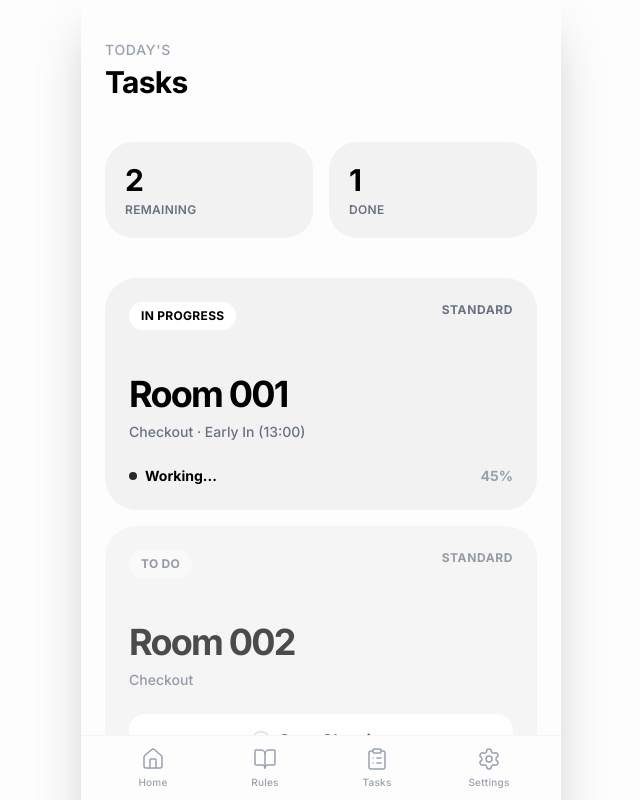
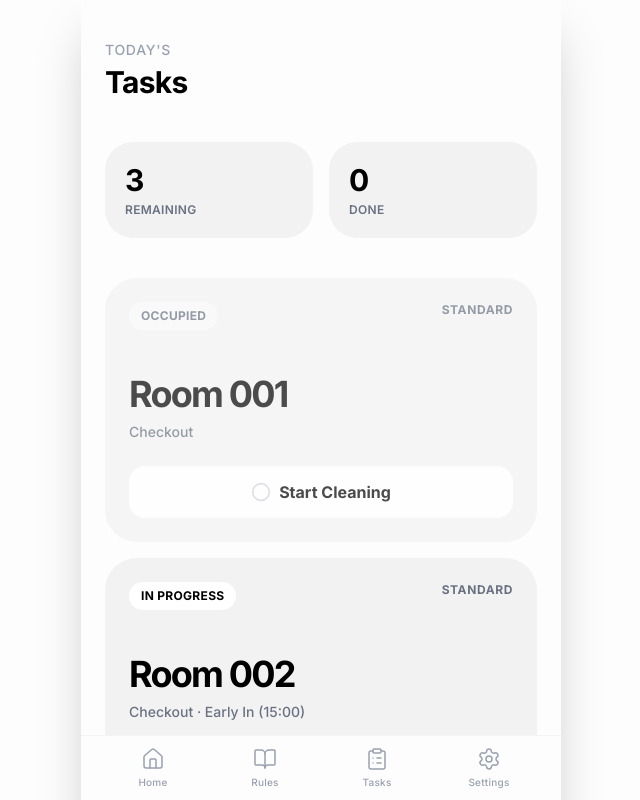
Before and after one commit to kazumakazuma0123/hotel-cleaning-app, a Next.js app: page /tasks in a window 1280 px wide. Shown: the top 800 px of the page, without its empty margins (319-959 px from the left). Built offline with nearby package versions, Linux system fonts and the light colour scheme.

Commit message:
feat: render task checklist link correctly for all valid statuses

```diff
--- a/src/app/tasks/page.tsx
+++ b/src/app/tasks/page.tsx
@@ -1,7 +1,22 @@
+"use client";
+
 import { CheckCircle2, Circle } from "lucide-react";
 import Link from "next/link";
+import { useRoomStore } from "@/store/useRoomStore";
 
 export default function TasksIndex() {
+    const rooms = useRoomStore((state) => state.rooms);
+
+    const remainingCount = rooms.filter(r => r.status === "before-cleaning" || r.status === "cleaning" || r.status === "occupied").length;
+    const doneCount = rooms.filter(r => r.status === "cleaned").length;
+
+    // Helper to get progress visually based on status
+    const getProgressStatus = (status: string) => {
+        if (status === "cleaned") return 100;
+        if (status === "cleaning") return 45; // Mock progress for cleaning
+        return 0;
+    };
+
     return (
         <div className="p-6 safe-top pb-24 min-h-screen bg-[#fdfdfd]">
             <header className="mb-10 pt-4">
@@ -14,20 +29,50 @@ export default function TasksIndex() {
             {/* Stats Summary Bento style */}
             <div className="flex gap-4 mb-10">
                 <div className="flex-1 bg-[#f2f2f2] p-5 rounded-[28px]">
-                    <p className="text-3xl font-bold text-black mb-1">2</p>
+                    <p className="text-3xl font-bold text-black mb-1">{remainingCount}</p>
                     <p className="text-xs font-semibold tracking-wide text-gray-500 uppercase">Remaining</p>
                 </div>
                 <div className="flex-1 bg-[#f2f2f2] p-5 rounded-[28px]">
-                    <p className="text-3xl font-bold text-black mb-1">1</p>
+                    <p className="text-3xl font-bold text-black mb-1">{doneCount}</p>
                     <p className="text-xs font-semibold tracking-wide text-gray-500 uppercase">Done</p>
                 </div>
             </div>
 
             {/* Task List */}
             <div className="space-y-4">
+                {rooms.map(room => {
+                    const isDone = room.status === "cleaned";
+                    const isWorking = room.status === "cleaning";
+                    const progress = getProgressStatus(room.status);
 
-                {/* In Progress Task */}
-                <Link href="/tasks/001" className="block bg-[#f2f2f2] rounded-[32px] p-6 active:bg-gray-200 transition-colors">
+                    if (isDone) {
+                        return (
+                            <Link href={`/tasks/${room.id}`} key={room.id} className="block bg-[#f9f9f9] rounded-[32px] p-6 active:bg-gray-100 transition-colors">
+                                <div className="flex justify-between items-start mb-8">
+                                    <div>
+                                        <span className="inline-block bg-[#e8efe9] text-[#6d8a74] text-xs font-bold px-3 py-1.5 rounded-full mb-3 tracking-wide">
+                                            DONE
+                                        </span>
+                                    </div>
+                                    <span className="text-xs font-bold text-gray-400 tracking-wider">
+                                        STANDARD
+                                    </span>
+                                </div>
+
+                                <div className="flex items-center justify-between">
+                                    <div>
+                                        <h3 className="text-4xl font-bold tracking-tighter text-gray-400 mb-1">Room {room.id}</h3>
+                                        <p className="text-sm font-medium text-gray-400">Completed at 11:30</p>
+                                    </div>
+                                    <CheckCircle2 className="w-8 h-8 text-[#8fa996]" />
+                                </div>
+                            </Link>
+                        );
+                    }
+
+                    if (isWorking) {
+                        return (
+                            <Link href={`/tasks/${room.id}`} key={room.id} className="block bg-[#f2f2f2] rounded-[32px] p-6 active:bg-gray-200 transition-colors">
                                 <div className="flex justify-between items-start mb-8">
                                     <div>
                                         <span className="inline-block bg-white text-black text-xs font-bold px-3 py-1.5 rounded-full mb-3 tracking-wide">
@@ -39,24 +84,27 @@ export default function TasksIndex() {
                                     </span>
                                 </div>
 
-                    <h3 className="text-4xl font-bold tracking-tighter text-black mb-2">Room 001</h3>
-                    <p className="text-sm font-medium text-gray-500 mb-6">Checkout · Early In (13:00)</p>
+                                <h3 className="text-4xl font-bold tracking-tighter text-black mb-2">Room {room.id}</h3>
+                                <p className="text-sm font-medium text-gray-500 mb-6">Checkout {room.checkIn ? `· Early In (${room.checkIn})` : ''}</p>
 
                                 <div className="flex items-center justify-between mt-auto">
                                      <div className="flex items-center gap-2">
                                         <span className="w-2 h-2 rounded-full bg-black animate-pulse"></span>
                                         <span className="text-sm font-bold text-black">Working...</span>
                                     </div>
-                        <span className="text-sm font-bold text-gray-400">45%</span>
+                                    <span className="text-sm font-bold text-gray-400">{progress}%</span>
                                 </div>
                             </Link>
+                        );
+                    }
 
-                {/* To Do Task */}
-                <div className="bg-[#f2f2f2] rounded-[32px] p-6 opacity-70">
+                    // To Do / Occupied
+                    return (
+                        <div key={room.id} className="bg-[#f2f2f2] rounded-[32px] p-6 opacity-70">
                             <div className="flex justify-between items-start mb-8">
                                 <div>
-                            <span className="inline-block bg-white/50 text-gray-500 text-xs font-bold px-3 py-1.5 rounded-full mb-3 tracking-wide">
-                                TO DO
+                                    <span className="inline-block bg-white/50 text-gray-500 text-xs font-bold px-3 py-1.5 rounded-full mb-3 tracking-wide uppercase">
+                                        {room.status === "occupied" ? "OCCUPIED" : "TO DO"}
                                     </span>
                                 </div>
                                 <span className="text-xs font-bold text-gray-500 tracking-wider">
@@ -64,37 +112,16 @@ export default function TasksIndex() {
                                 </span>
                             </div>
 
-                    <h3 className="text-4xl font-bold tracking-tighter text-black mb-2">Room 002</h3>
+                            <h3 className="text-4xl font-bold tracking-tighter text-black mb-2">Room {room.id}</h3>
                             <p className="text-sm font-medium text-gray-500 mb-6">Checkout</p>
 
-                    <button className="w-full text-center bg-white text-black font-bold py-3.5 rounded-2xl active:scale-[0.98] transition-all flex justify-center items-center gap-2">
+                            <Link href={`/tasks/${room.id}`} className="w-full text-center bg-white text-black font-bold py-3.5 rounded-2xl active:scale-[0.98] transition-all flex justify-center items-center gap-2">
                                 <Circle className="w-5 h-5 text-gray-300" />
                                 Start Cleaning
-                    </button>
+                            </Link>
                         </div>
-
-                {/* Done Task */}
-                <div className="bg-[#f9f9f9] rounded-[32px] p-6">
-                    <div className="flex justify-between items-start mb-8">
-                        <div>
-                            <span className="inline-block bg-[#e8efe9] text-[#6d8a74] text-xs font-bold px-3 py-1.5 rounded-full mb-3 tracking-wide">
-                                DONE
-                            </span>
-                        </div>
-                        <span className="text-xs font-bold text-gray-400 tracking-wider">
-                            SUITE
-                        </span>
-                    </div>
-
-                    <div className="flex items-center justify-between">
-                        <div>
-                            <h3 className="text-4xl font-bold tracking-tighter text-gray-400 mb-1">Room 005</h3>
-                            <p className="text-sm font-medium text-gray-400">Completed at 11:30</p>
-                        </div>
-                        <CheckCircle2 className="w-8 h-8 text-[#8fa996]" />
-                    </div>
-                </div>
-
+                    );
+                })}
             </div>
         </div>
     );
```
Lines whose indentation alone changed are shown as unchanged.
